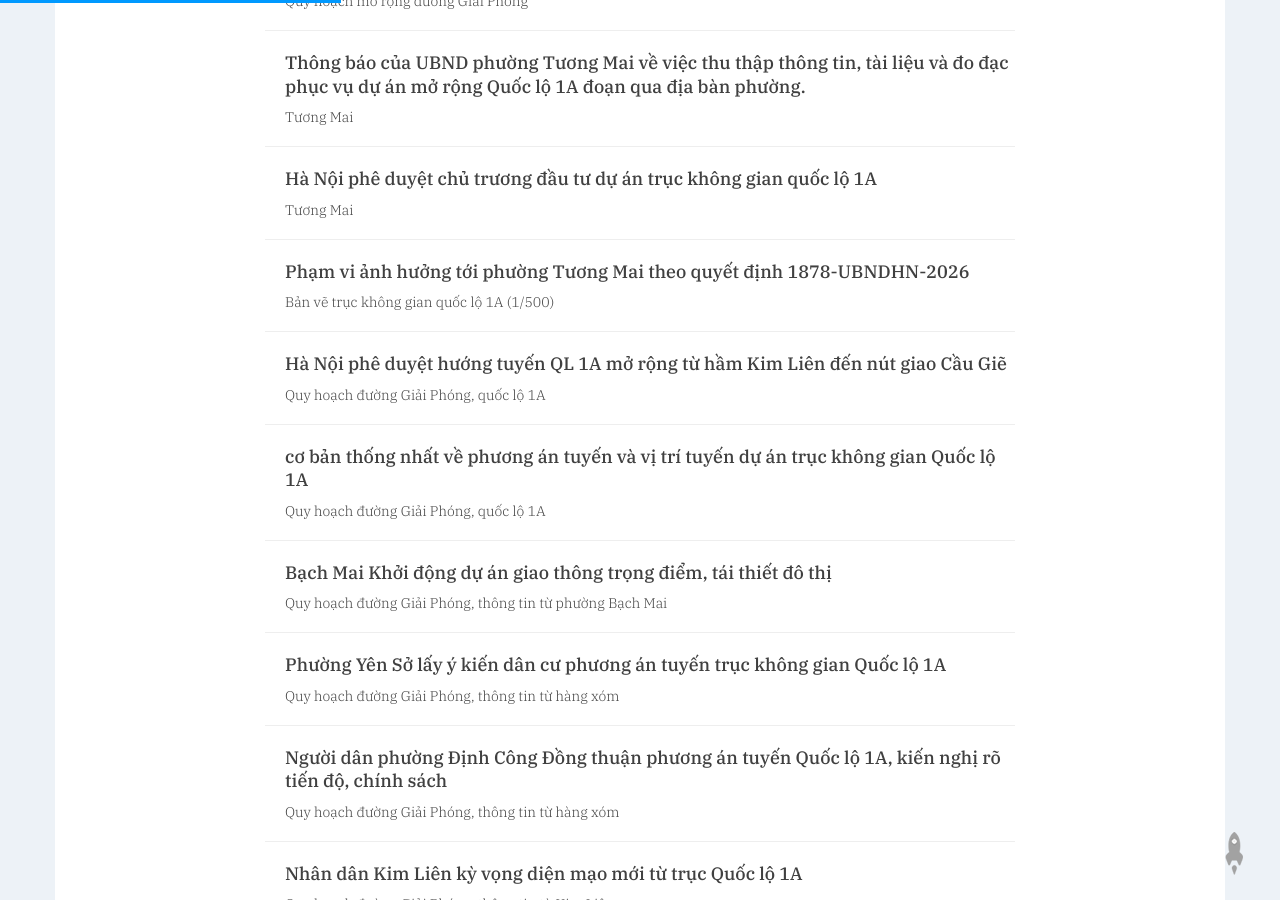
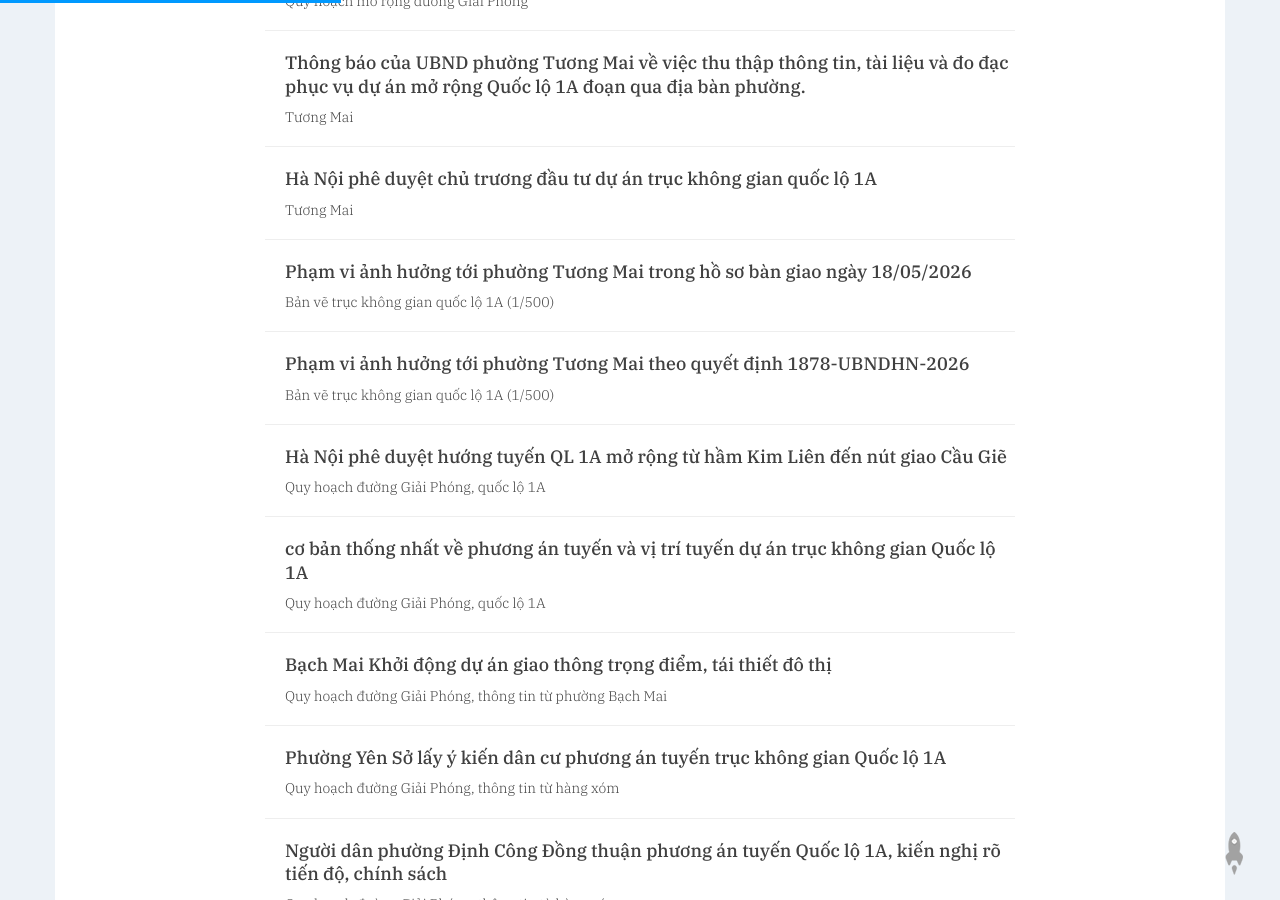
Before and after one commit to phuongtuongmai/phuongtuongmai.github.io, a Jekyll site: the page built from tags.html, in a window 1280 px wide and 900 px high, scrolled down 2012 px. Built offline with Jekyll 4.4.1, drawn with Linux system fonts in a browser that asks for light colours; nearby versions of some CDN libraries; comment, search, counter and statistics services are not loaded; some of the changed text lies outside the part shown.

Commit message:
ban giao

```diff
--- /dev/null
+++ b/_posts/2026-04-18-pham_vi_tuong_mai_ho_so_ban_giao_18_05.md
@@ -0,0 +1,31 @@
+---
+layout:     post
+title:      Phạm vi ảnh hưởng tới phường Tương Mai trong hồ sơ bàn giao ngày 18/05/2026
+subtitle:   Bản vẽ trục không gian quốc lộ  1A (1/500)
+date:       2026-04-18 12:00:01
+author:     tuongmai.com
+header-img: https://cdn.tienphong.vn/images/a6bf4f60924201126af6849ca45a3980b2acc634e473f2bb9c95a8077f97955346994c320b45e5372d8140ab21f4e1874e0c51c2f71284f09c12cd2b8705e87e/tp-ham-chuii-50-2825.jpg
+header-mask: 0.5
+catalog: false
+full-width: true
+tags:
+    - Quy hoạch
+    - Quốc lộ 1A
+    - Giải Phóng
+    - Tương Mai
+    - 1_500
+---
+
+[//]: # (template img ![]())
+
+**Hồ sơ bàn giao tải tại đây: ** [Phuong an Tuyen QL1A.pdf](https://drive.google.com/file/d/1otUtdnM7BO9H-iTBaO15zsvYFUF9LMlM/view?usp=sharing)
+
+1. [Ngã tư Vọng - VĐ 2](/res/pdf/hn_ban_giao_vin/65.pdf)
+
+2. [Cống Trắng - Tương Mai](/res/pdf/hn_ban_giao_vin/64.pdf)
+
+3. [Giáp Bát - CC 360 Giải Phóng](/res/hn_ban_giao_vin/1878/63.pdf)
+
+4. [Kim Đồng - VĐ 2.5](/res/pdf/hn_ban_giao_vin/62.pdf)
+
+./
```
Also changed, not shown: _posts/2026-05-18-ha_noi_ban_giao_ho_so_phuong_an_tuyen_quoc_lo_1a.md (renamed from _posts/2026-05-18-ha_noi_ban_giao_ho_so_phuong_an_tuyen_quoc_lo_1a copy.md, +1 -0 lines), 4 other files.
